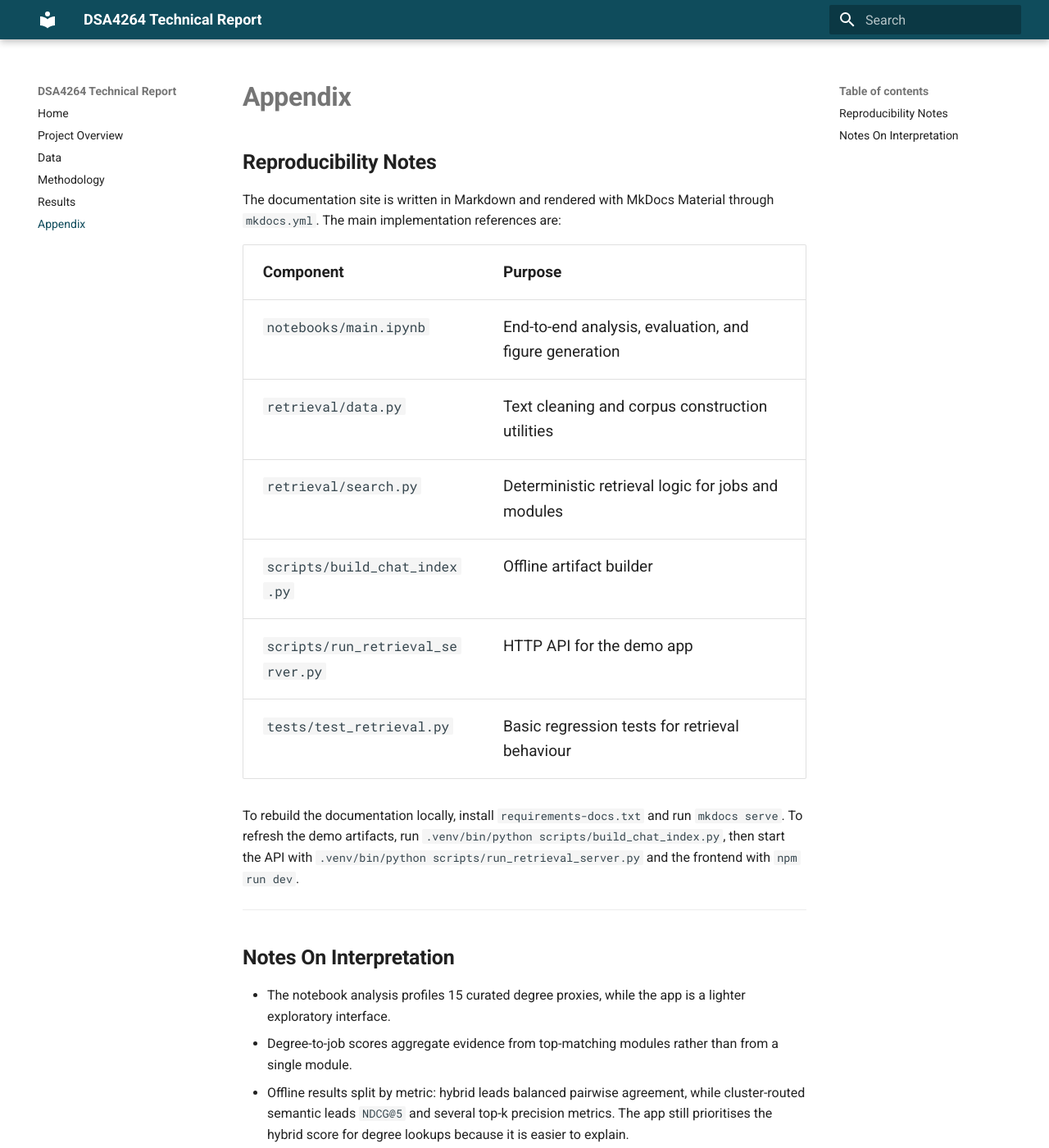
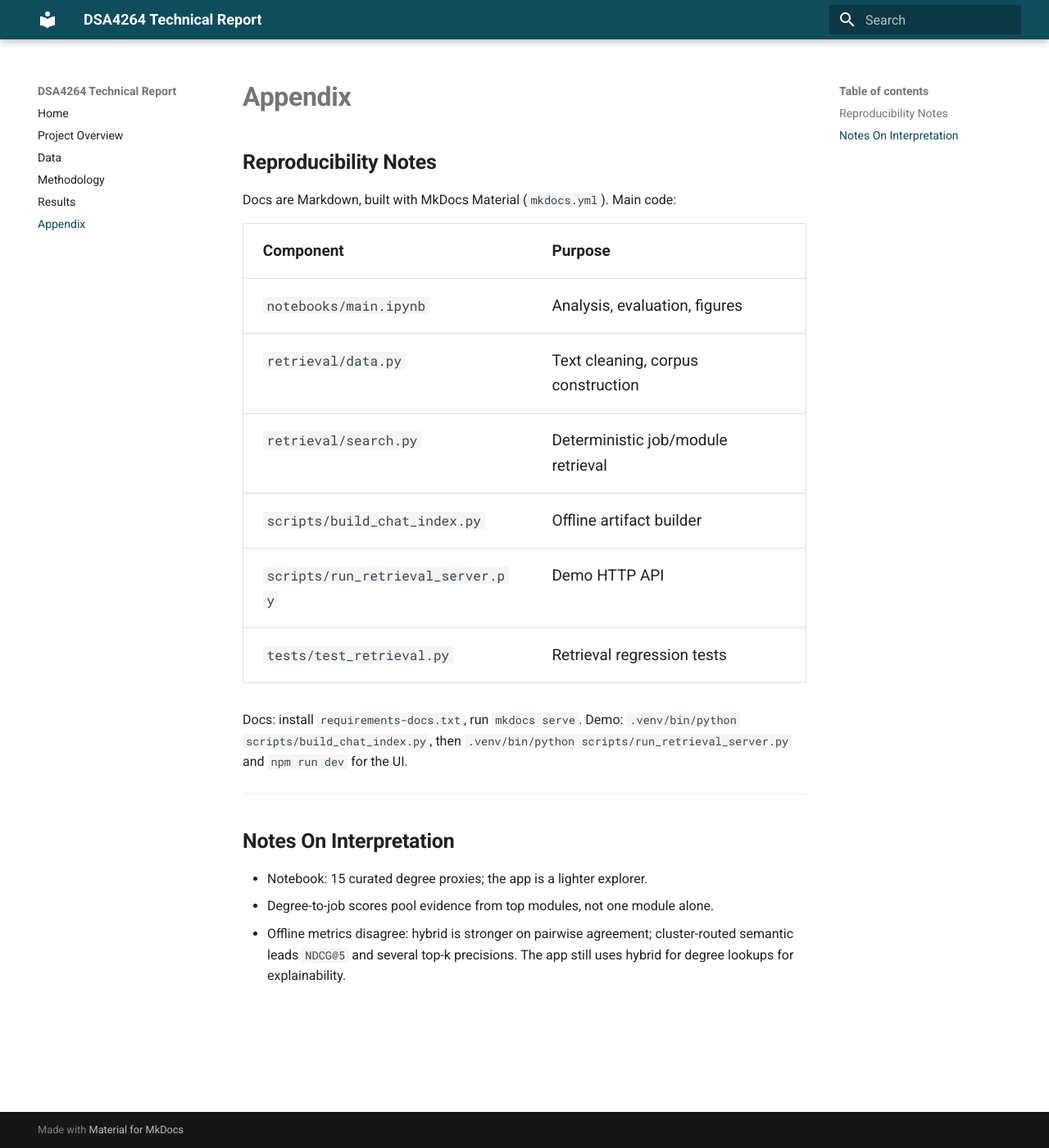
Before and after one commit to marcussyeo/DSA4264-Text-Group-3, an MkDocs documentation site: the page built from docs/appendix.md, in a window 1280 px wide and 1400 px high. Shown: the whole window at 82% size. Built offline with MkDocs 1.6.1 and Material for MkDocs 9.7.7, drawn with Linux system fonts in a browser that asks for light colours.

```diff
--- a/docs/appendix.md
+++ b/docs/appendix.md
@@ -2,23 +2,23 @@
 
 ## Reproducibility Notes
 
-The documentation site is written in Markdown and rendered with MkDocs Material through `mkdocs.yml`. The main implementation references are:
+Docs are Markdown, built with MkDocs Material (`mkdocs.yml`). Main code:
 
-| Component                         | Purpose                                                |
-| --------------------------------- | ------------------------------------------------------ |
-| `notebooks/main.ipynb`            | End-to-end analysis, evaluation, and figure generation |
-| `retrieval/data.py`               | Text cleaning and corpus construction utilities        |
-| `retrieval/search.py`             | Deterministic retrieval logic for jobs and modules     |
-| `scripts/build_chat_index.py`     | Offline artifact builder                               |
-| `scripts/run_retrieval_server.py` | HTTP API for the demo app                              |
-| `tests/test_retrieval.py`         | Basic regression tests for retrieval behaviour         |
+| Component                         | Purpose                            |
+| --------------------------------- | ---------------------------------- |
+| `notebooks/main.ipynb`            | Analysis, evaluation, figures      |
+| `retrieval/data.py`               | Text cleaning, corpus construction |
+| `retrieval/search.py`             | Deterministic job/module retrieval |
+| `scripts/build_chat_index.py`     | Offline artifact builder           |
+| `scripts/run_retrieval_server.py` | Demo HTTP API                      |
+| `tests/test_retrieval.py`         | Retrieval regression tests         |
 
-To rebuild the documentation locally, install `requirements-docs.txt` and run `mkdocs serve`. To refresh the demo artifacts, run `.venv/bin/python scripts/build_chat_index.py`, then start the API with `.venv/bin/python scripts/run_retrieval_server.py` and the frontend with `npm run dev`.
+Docs: install `requirements-docs.txt`, run `mkdocs serve`. Demo: `.venv/bin/python scripts/build_chat_index.py`, then `.venv/bin/python scripts/run_retrieval_server.py` and `npm run dev` for the UI.
 
 ---
 
 ## Notes On Interpretation
 
-- The notebook analysis profiles 15 curated degree proxies, while the app is a lighter exploratory interface.
-- Degree-to-job scores aggregate evidence from top-matching modules rather than from a single module.
-- Offline results split by metric: hybrid leads balanced pairwise agreement, while cluster-routed semantic leads `NDCG@5` and several top-k precision metrics. The app still prioritises the hybrid score for degree lookups because it is easier to explain.
+- Notebook: 15 curated degree proxies; the app is a lighter explorer.
+- Degree-to-job scores pool evidence from top modules, not one module alone.
+- Offline metrics disagree: hybrid is stronger on pairwise agreement; cluster-routed semantic leads `NDCG@5` and several top-k precisions. The app still uses hybrid for degree lookups for explainability.
```
Also changed, not shown: docs/data.md (+42 -47 lines), docs/project-overview.md (+6 -6 lines).
